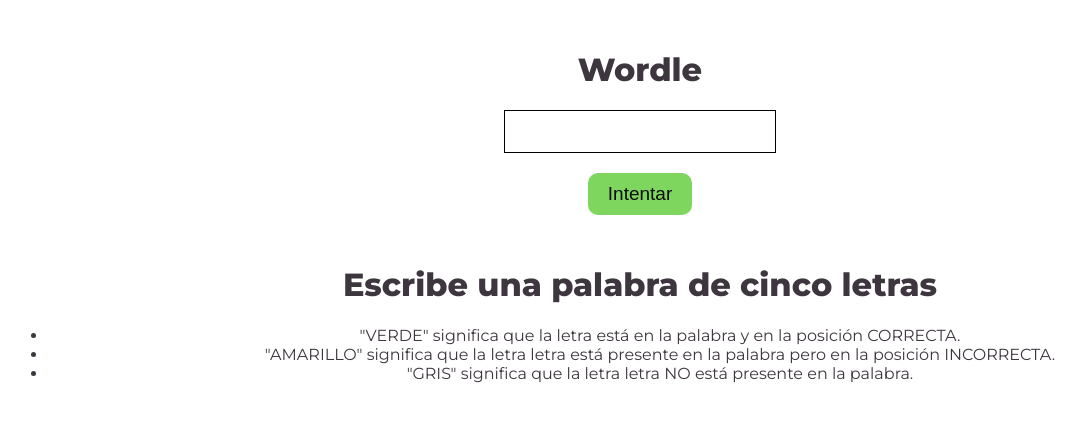
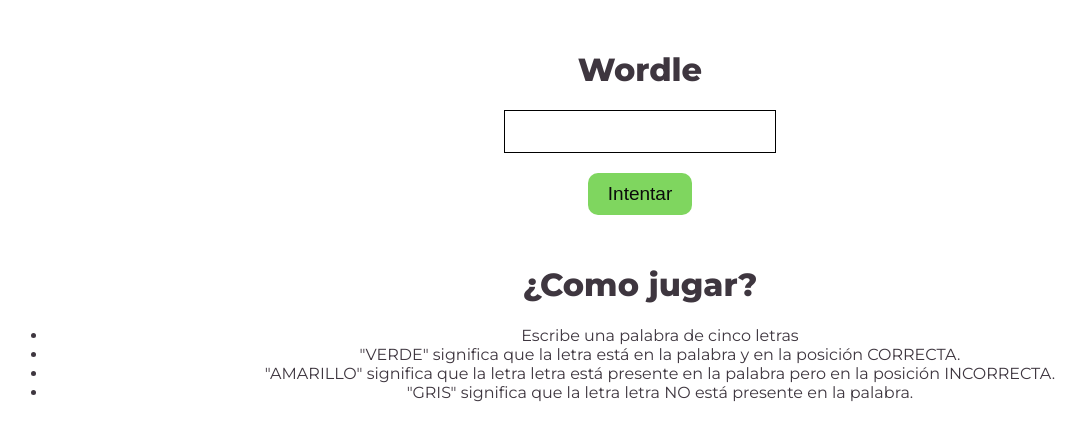
Before and after one commit to Jimesosa59/juego.wordle, a plain HTML site: page index.html in a window 1280 px wide. Shown: the whole page, without its empty margins (0-1087 px from the left). Drawn offline with Linux system fonts and the light colour scheme; no server answers.

Commit message:
cambios en el html

```diff
--- a/index.html
+++ b/index.html
@@ -13,8 +13,9 @@
     <center><div id='grid'></center>
         </div>
       </div>
-      <h1> Escribe una palabra de cinco letras </h1>
+      <h1> ¿Como jugar? </h1>
     <center><ul>
+      <li> Escribe una palabra de cinco letras </li>
       <li> "VERDE" significa que la letra está en la palabra y en la posición CORRECTA. </li>
       <li> "AMARILLO" significa que la letra letra está presente en la palabra pero en la posición INCORRECTA.</li>
       <li> "GRIS" significa que la letra letra NO está presente en la palabra.</li>
```
